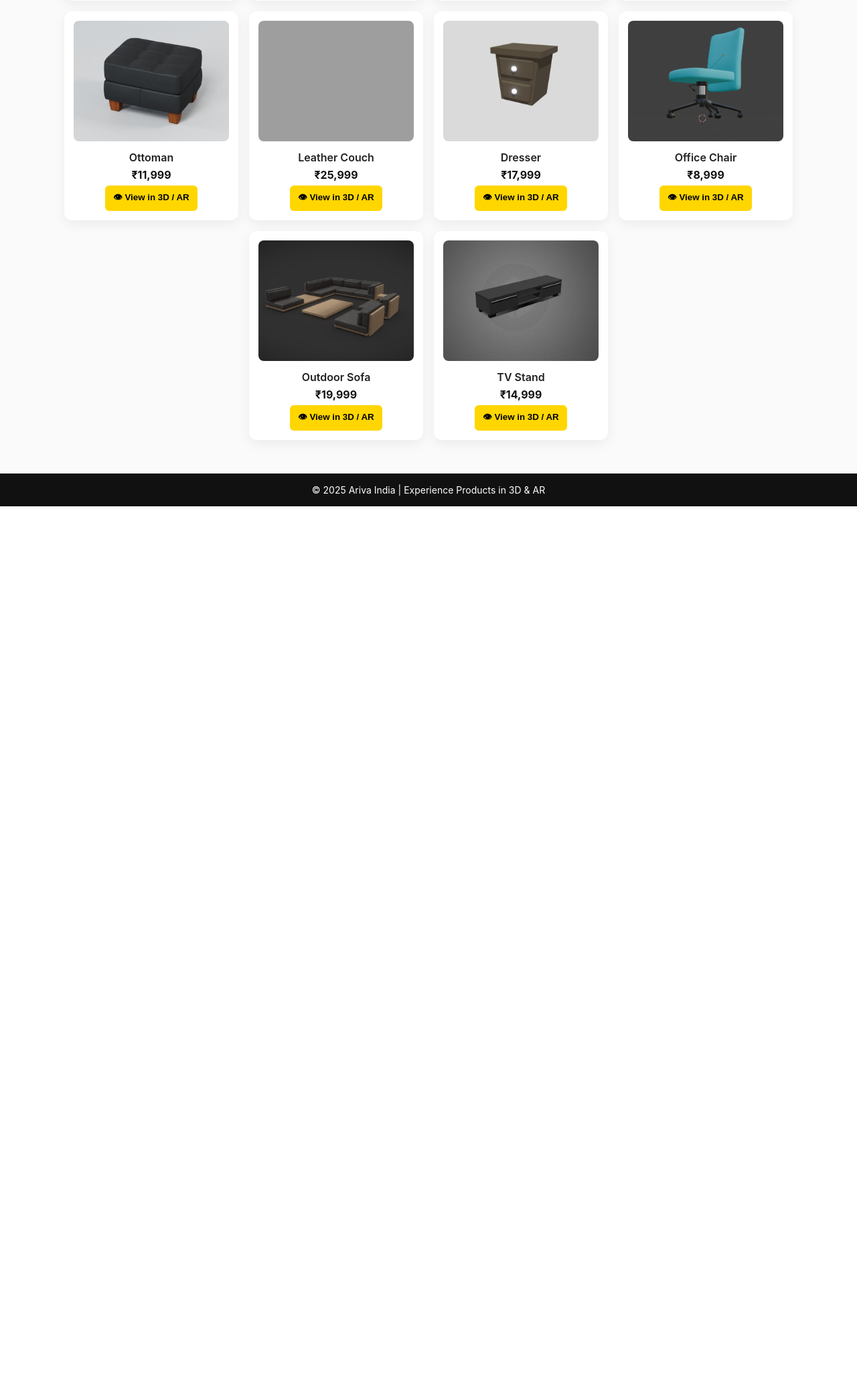
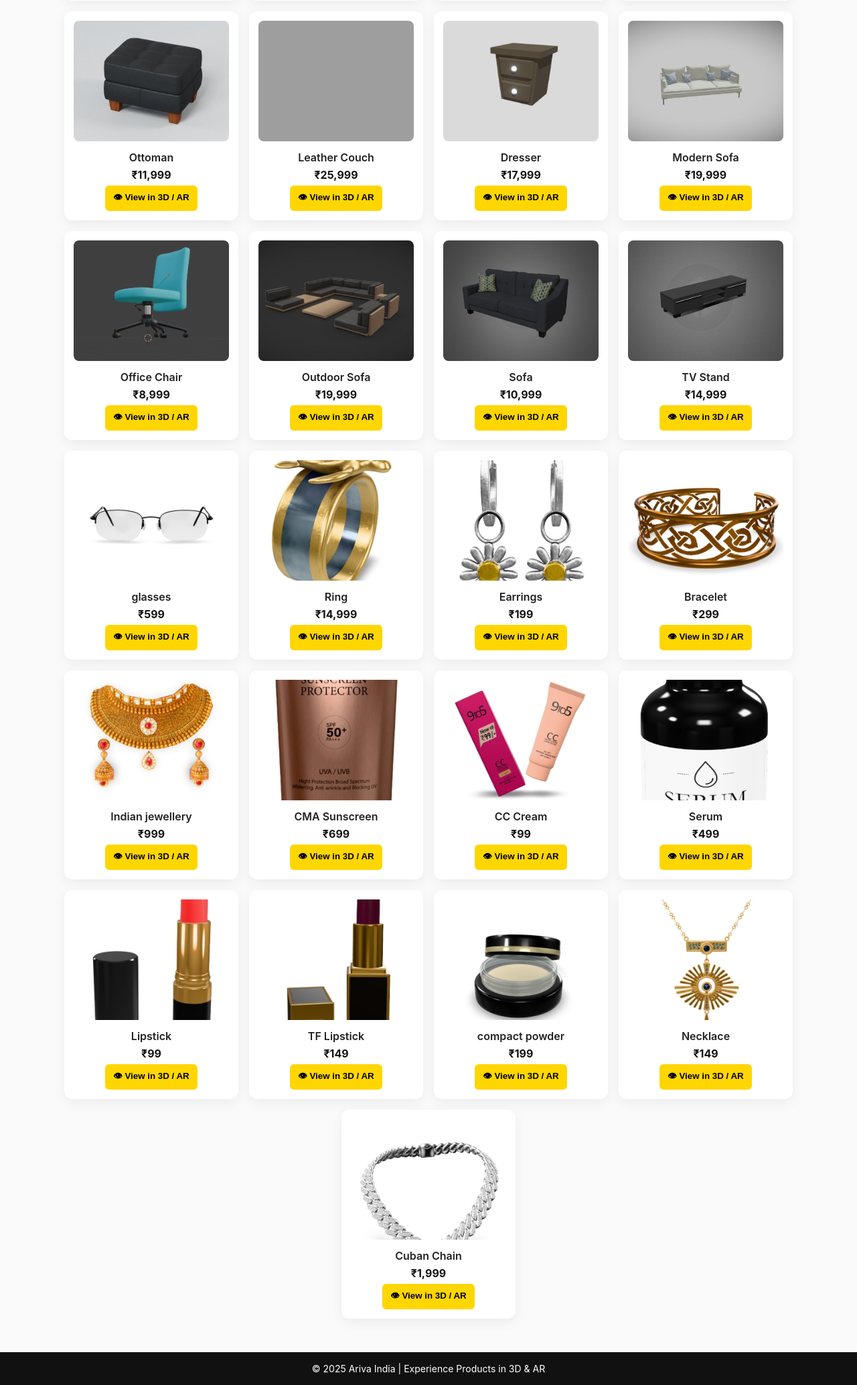
Before and after one commit to Appureddy143/AR, a PHP site: page /home.php in a window 1280 px wide. Shown: the part 460-2528 px from the top of the page at 67% size. Before the commit the page ends 1216 px from the top, so only its background shows below. Run offline with PHP 8.4, Linux system fonts and the light colour scheme; some libraries are stand-ins or nearby versions; grey boxes are pictures that could not be loaded.

Commit message:
Update home.php

```diff
--- a/home.php
+++ b/home.php
@@ -196,17 +196,158 @@ footer {
 
 <!-- ====== PRODUCT & VIEWER SCRIPT ====== -->
 <script>
+// Product Data (using LOCAL GLB files)
 const products = [
-  { name: "Modern Sofa", price: 24999, image: "models/sofa2.jpg", model: "models/sofa.glb" },
-  { name: "Outdoor Chair", price: 5999, image: "models/chair_outdoor.jpg", model: "models/chair_outdoor.glb" },
-  { name: "Closet", price: 10999, image: "models/closet.jpg", model: "models/closet.glb" },
-  { name: "Bed", price: 11999, image: "models/bed 2.jpg", model: "models/bed 2.glb" },
-  { name: "Ottoman", price: 11999, image: "models/ottoman.jpg", model: "models/ottoman.glb" },
-  { name: "Leather Couch", price: 25999, image: "models/leather_couch.jpg", model: "models/leather_couch.glb" },
-  { name: "Dresser", price: 17999, image: "models/dresser.jpg", model: "models/dresser.glb" },
-  { name: "Office Chair", price: 8999, image: "models/office chair.png", model: "models/office chair.glb" },
-  { name: "Outdoor Sofa", price: 19999, image: "models/outdoor_sofa.jpg", model: "models/outdoors_sofa.glb" },
-  { name: "TV Stand", price: 14999, image: "models/tv_stand.jpg", model: "models/tv_stand.glb" }
+  {
+    name: "Modern Sofa",
+    price: 24999,
+    image: "models/sofa2.jpg",
+    model: "models/sofa.glb"
+  },
+  {
+    name: "Outdoor Chair",
+    price: 5999,
+    image: "models/chair_outdoor.jpg",
+    model: "models/chair_outdoor.glb"
+  },
+  {
+    name: "Closet",
+    price: 10999,
+    image: "models/closet.jpg",
+    model: "models/closet.glb"
+  },
+  {
+    name: "Bed",
+    price: 11999,
+    image: "models/bed 2.jpg",
+    model: "models/bed 2.glb"
+  },
+    {
+    name: "Ottoman",
+    price: 11999,
+    image: "models/ottoman.jpg",
+    model: "models/ottoman.glb"
+  },
+  {
+    name: "Leather Couch",
+    price: 25999,
+    image: "models/leather_couch.jpg",
+    model: "models/leather_couch.glb"
+  },
+  {
+    name: "Dresser",
+    price: 17999,
+    image: "models/dresser.jpg",
+    model: "models/dresser.glb"
+  },
+  {
+    name: "Modern Sofa",
+    price: 19999,
+    image: "models/modern_sofa.jpg",
+    model: "models/modern_sofa.glb"
+  },
+  {
+    name: "Office Chair",
+    price: 8999,
+    image: "models/office chair.png",
+    model: "models/office chair.glb"
+  },
+  {
+    name: "Outdoor Sofa",
+    price: 19999,
+    image: "models/outdoor_sofa.jpg",
+    model: "models/outdoors_sofa.glb"
+  },
+  {
+    name: "Sofa",
+    price: 10999,
+    image: "models/sofa2.jpg",
+    model: "models/sofa2.glb"
+  },
+  {
+    name: "TV Stand",
+    price: 14999,
+    image: "models/tv_stand.jpg",
+    model: "models/tv_stand.glb"
+  },
+ {
+    name: "glasses",
+    price: 599,
+    image: "models/glasses.jpg",
+    model: "models/00741558210359.glb"
+  },
+ {
+    name: "Ring",
+    price: 14999,
+    image: "models/ring_turtle.jpg",
+    model: "models/ring_with_turtle.glb"
+  },
+ {
+    name: "Earrings",
+    price: 199,
+    image: "models/daisy_earrings.jpg",
+    model: "models/daisy_hoop_earrings_-_silver_and_gold.glb"
+  },
+ {
+    name: "Bracelet",
+    price: 299,
+    image: "models/bracelet.jpg",
+    model: "models/bracelet.glb"
+  },
+ {
+    name: "Indian jewellery",
+    price: 999,
+    image: "models/Indian_jewellery.jpg",
+    model: "models/Indian_jewellery.glb"
+  },
+{
+    name: "CMA Sunscreen",
+    price: 699,
+    image: "models/sunscreen.jpg",
+    model: "models/cosmetic_product.glb"
+  },
+{
+    name: "CC Cream",
+    price: 99,
+    image: "models/biege_cream.jpg",
+    model: "models/cosmetics_beige_cream_tube.glb"
+  },
+{
+    name: "Serum",
+    price: 499,
+    image: "models/serum.jpg",
+    model: "models/cosmetic_serum_bottle.glb"
+  },
+{
+    name: "Lipstick",
+    price: 99,
+    image: "models/lipstick.jpg",
+    model: "models/lipstick.glb"
+  },
+{
+    name: "TF Lipstick",
+    price: 149,
+    image: "models/lipstick_brown.jpg",
+    model: "models/lipstick_by_tom_ford.glb"
+  },
+{
+    name: "compact powder",
+    price: 199,
+    image: "models/compact.jpg",
+    model: "models/cosmetic_-_powder.glb"
+  },
+{
+    name: "Necklace",
+    price: 149,
+    image: "models/necklace.jpg",
+    model: "models/necklace_b.glb"
+  },
+{
+    name: "Cuban Chain",
+    price: 1999,
+    image: "models/cuban_chain.jpg",
+    model: "models/cuban_chain_3d_model.glb"
+  }
 ];
 
 // Render products
```
